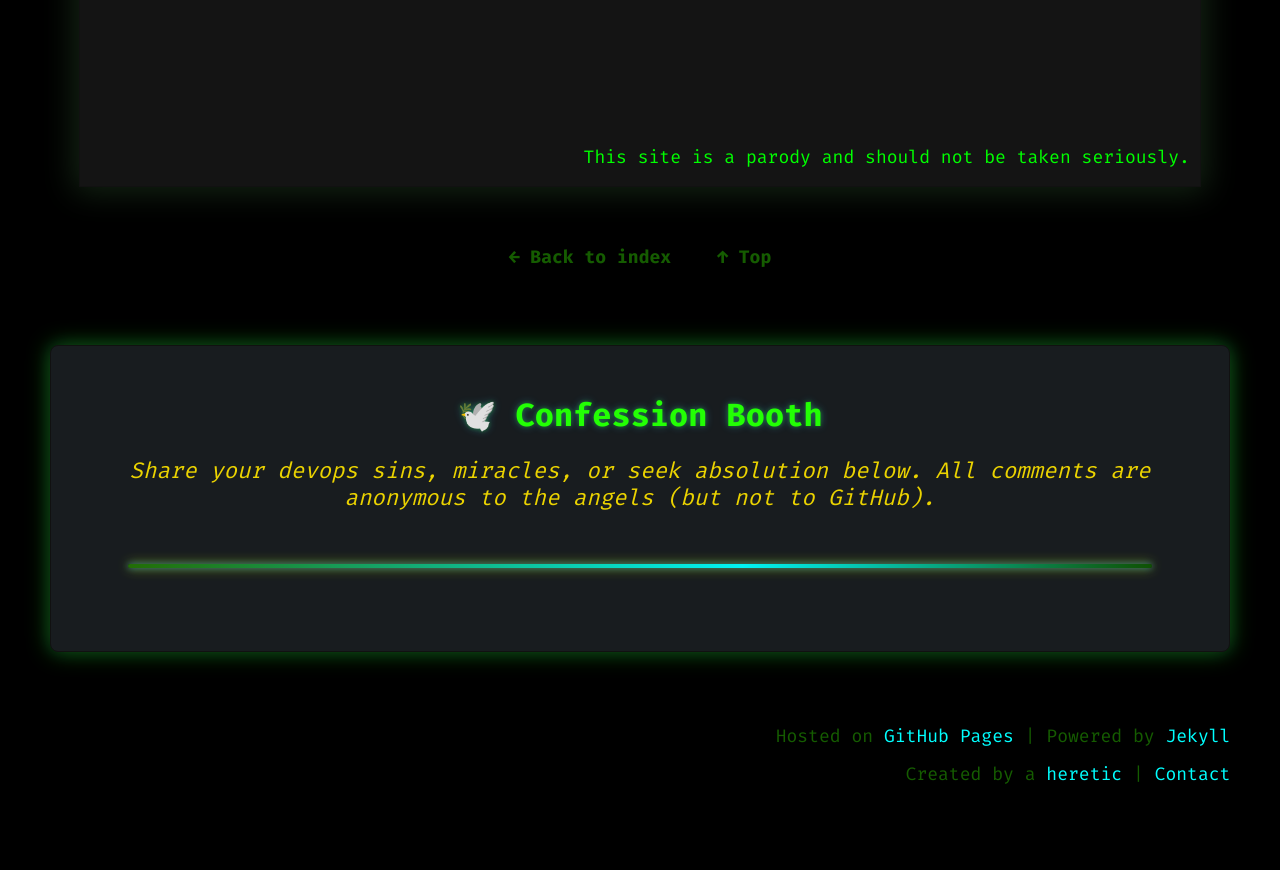
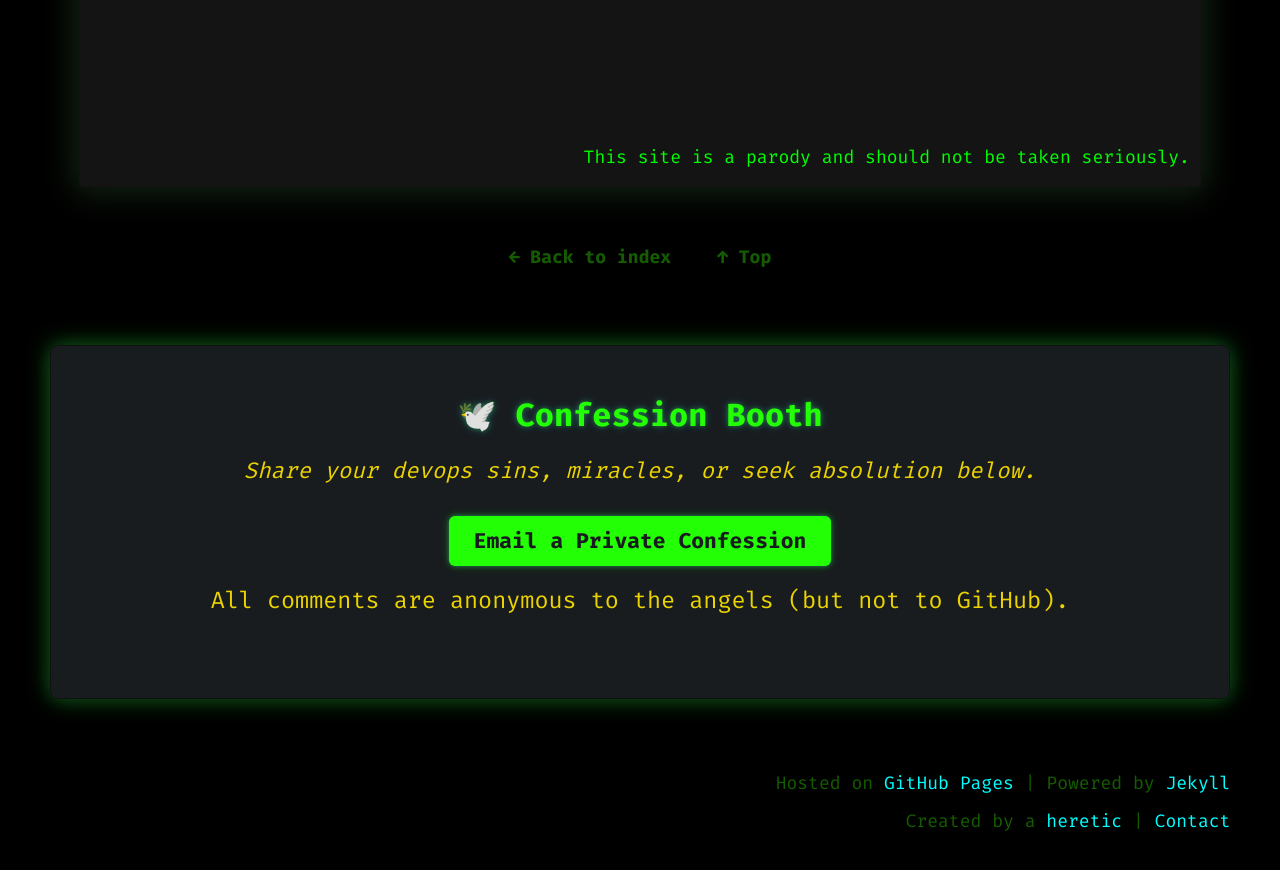
Before and after one commit to anthonypdawson/divine-devops-universe, a Jekyll site: the page built from about.markdown, in a window 1280 px wide and 900 px high, scrolled down 855 px. Shown: the top 870 px of the window. Built offline with Jekyll 4.4.1, drawn with Linux system fonts in a browser that asks for light colours; some web fonts are replaced; comment, search, counter and statistics services are not loaded.

Commit message:
Refactor confession booth layout for improved clarity and styling

```diff
--- a/_layouts/terminal_post.html
+++ b/_layouts/terminal_post.html
@@ -50,9 +50,14 @@
   <br />
   <div id="confessions" class="giscus-confession-booth">
     <h2 class="center">🕊️ Confession Booth</h2>
-    <p class="center"><em>Share your devops sins, miracles, or seek absolution below. All comments are anonymous to the angels (but not to GitHub).</em></p>
-    <hr />
-    {% include giscus.html %}
+    <p class="center"><em>Share your devops sins, miracles, or seek absolution below.</em></p>
+    <div style="margin: 1.5em 0; display: flex; flex-direction: column; align-items: center; gap: 1em;">
+      <a href="mailto:divinedevopsuniverse@gmail.com?subject=DevOps%20Confession" class="confession-email-btn" style="display:inline-block;padding:0.6em 1.2em;background:#23ff04;color:#181c1f;font-weight:bold;border-radius:6px;text-decoration:none;box-shadow:0 0 8px #23ff0455,0 0 4px #40c9ff55;">Email a Private Confession</a>
+      <span style="color:#ebd300;font-size:1.1em;">All comments are anonymous to the angels (but not to GitHub).</span>
+      <div style="width: 100%">
+        {% include giscus.html %}
+      </div>
+    </div>
   </div>
   <br />
   {% include credit-footer.html %}
```
